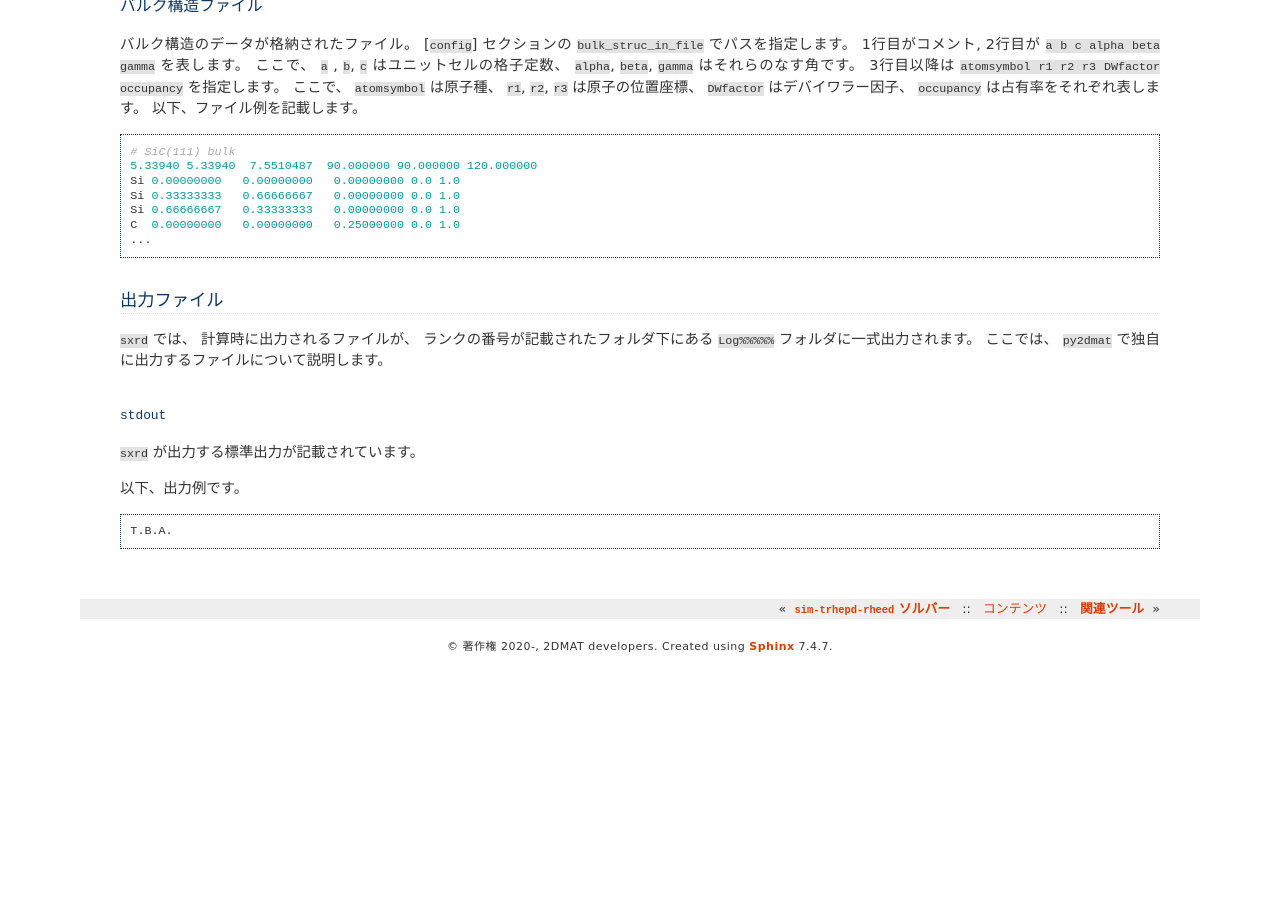
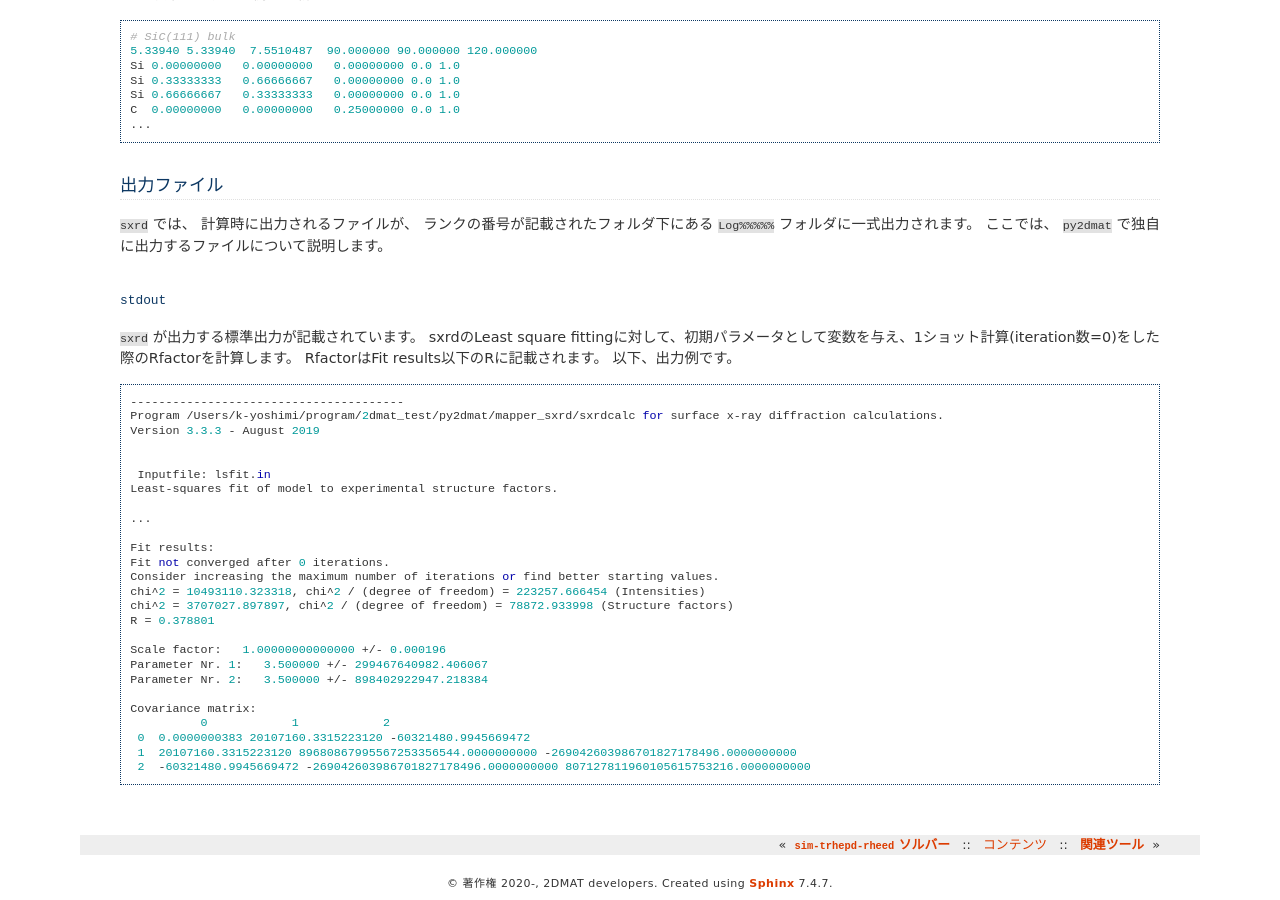
Before and after one commit to issp-center-dev/2DMAT, a Sphinx documentation site: the page built from doc/ja/source/solver/sxrd.rst, in a window 1280 px wide and 900 px high, scrolled down 3476 px. Built offline with Sphinx 7.4.7, drawn with Linux system fonts in a browser that asks for light colours; before the commit the page ends 4140 px from its top, so only the background shows below that; some of the changed text lies outside the part shown.

Commit message:
update manual

```diff
--- a/doc/ja/source/solver/sxrd.rst
+++ b/doc/ja/source/solver/sxrd.rst
@@ -232,9 +225,35 @@ T.B.A.
 ``stdout``
 ^^^^^^^^^^^^^^^^^^^^^^^^^^^^^^^
 ``sxrd`` が出力する標準出力が記載されています。
-
+sxrdのLeast square fittingに対して、初期パラメータとして変数を与え、1ショット計算(iteration数=0)をした際のRfactorを計算します。
+RfactorはFit results以下のRに記載されます。
 以下、出力例です。
 
 .. code-block::
 
-   T.B.A.
+    ---------------------------------------
+    Program /Users/k-yoshimi/program/2dmat_test/py2dmat/mapper_sxrd/sxrdcalc for surface x-ray diffraction calculations.
+    Version 3.3.3 - August 2019
+
+
+     Inputfile: lsfit.in
+    Least-squares fit of model to experimental structure factors.
+
+    ...
+
+    Fit results:
+    Fit not converged after 0 iterations.
+    Consider increasing the maximum number of iterations or find better starting values.
+    chi^2 = 10493110.323318, chi^2 / (degree of freedom) = 223257.666454 (Intensities)
+    chi^2 = 3707027.897897, chi^2 / (degree of freedom) = 78872.933998 (Structure factors)
+    R = 0.378801
+
+    Scale factor:   1.00000000000000 +/- 0.000196
+    Parameter Nr. 1:   3.500000 +/- 299467640982.406067
+    Parameter Nr. 2:   3.500000 +/- 898402922947.218384
+
+    Covariance matrix:
+              0            1            2
+     0  0.0000000383 20107160.3315223120 -60321480.9945669472
+     1  20107160.3315223120 89680867995567253356544.0000000000 -269042603986701827178496.0000000000
+     2  -60321480.9945669472 -269042603986701827178496.0000000000 807127811960105615753216.0000000000
```
Also changed, not shown: other parts of doc/ja/source/solver/sxrd.rst (+5 -12 lines), 1 other file.
